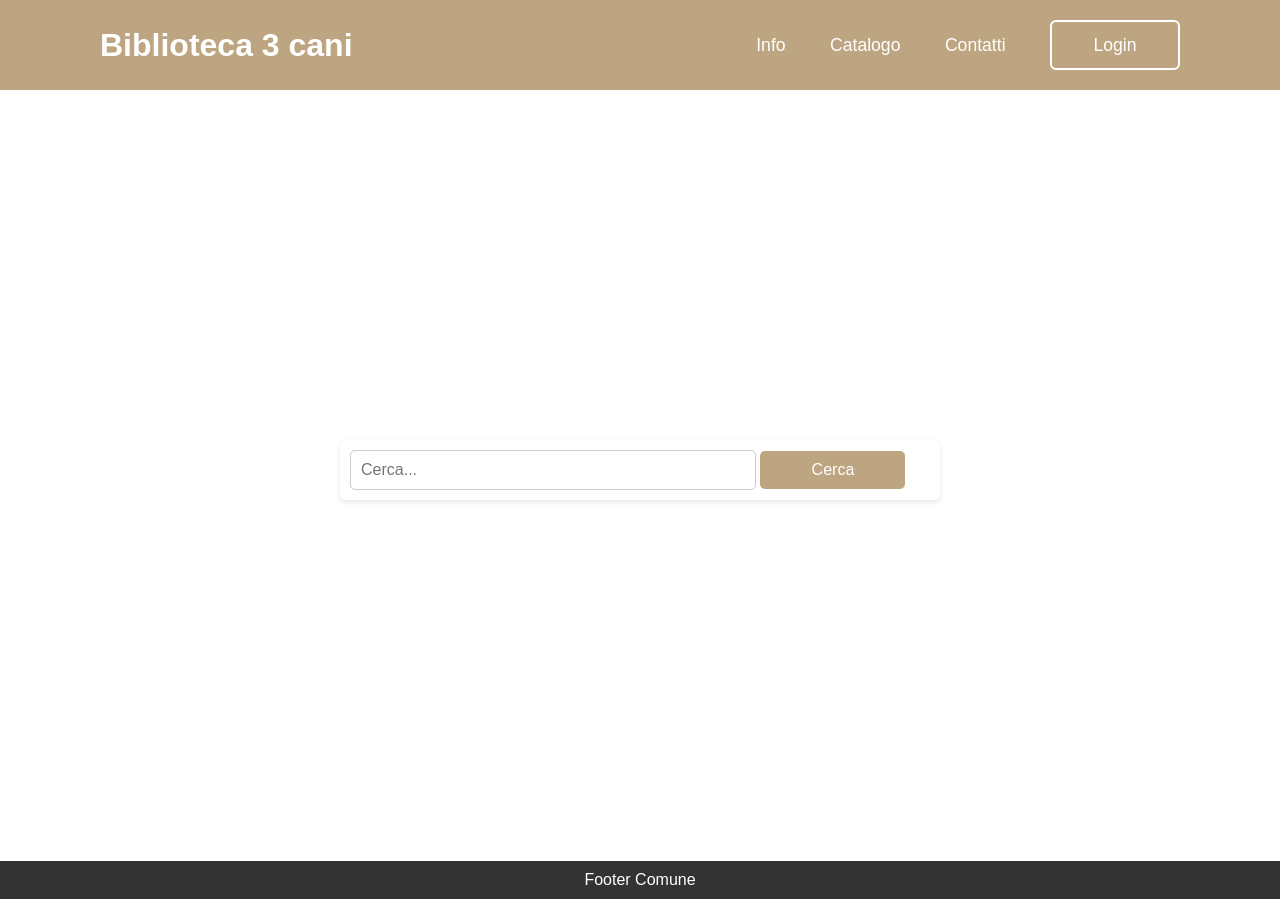
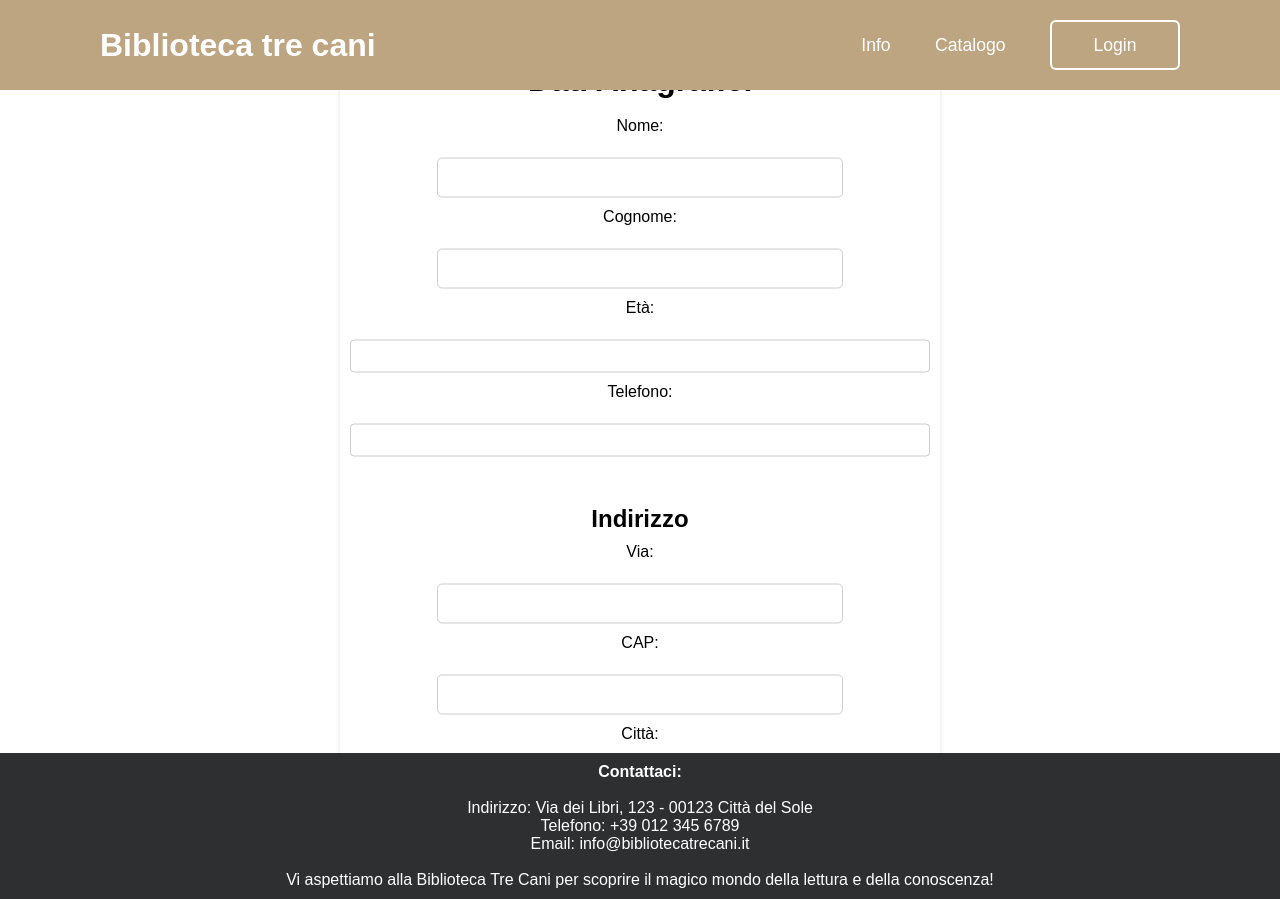
Before and after one commit to giuzepp/progetto-Bianco-Caramia-Rubino, a Flask app: page /home in a window 1280 px wide. Run offline with Flask 3, Linux system fonts and the light colour scheme.

Commit message:
inserimento della pagina di info, registrazione anagrafica ok

```diff
--- a/main.py
+++ b/main.py
@@ -32,9 +32,10 @@ def index():
 def catalogo():
     return render_template('catalogo.html')
 
-@app.route('/contatti')
-def contatti():
-    return render_template('contatti.html')
+
+@app.route('/info')
+def info():
+    return render_template('info.html')
 
 # Esegue il login
 @app.route('/executelogin', methods=('POST',))
@@ -66,12 +67,27 @@ def executelogin():
 @app.route('/logok', methods=['GET'])
 def logok():
     utente = session.get("CFU")
-    print(utente)
+    connection = sqlite3.connect('database.db')
+    connection.row_factory = sqlite3.Row
+    query = 'SELECT * FROM UTENTE WHERE CFU="' + utente + '"'
+    result = connection.execute(query).fetchall()
+
+    #presa dei dati dal database
+    for row in result:
+        nome = row['nome']
+        cognome = row['cognome']
+        eta = row['eta']
+        telefono = row['telefono']
+        via = row['via']
+        cap = row['cap']
+        citta = row['citta']
+
+    print("citta:", citta)
+    #print(utente)
     print(session.get("nome", None))
     if not session.get("nome"):
         return render_template('template.html')
-    return render_template('index.html', utente=utente)
-
+    return render_template('index.html', utente=utente, nome=nome, cognome=cognome, eta=eta, telefono=telefono, via=via, cap=cap, citta=citta)
 @app.route('/logout')
 def logout():
     session.clear()
@@ -90,5 +106,45 @@ def executesignup():
     connection.close()
     return redirect('/')
 
+@app.route('/registrazioneanagrafica', methods=('POST','GET'))
+def registrazioneanagrafica():
+    utente = session.get("CFU")
+    print("prova", utente)
+    #presi dal form
+    nome = request.form['nome']
+    cognome = request.form['cognome']
+    eta = request.form['eta']
+    telefono = request.form['telefono']
+    via = request.form['via']
+    cap = request.form['cap']
+    citta = request.form['citta']
+
+    #passaggio a lokok
+    session['nome'] = nome
+    session['cognome'] = cognome
+    session['eta'] = eta
+    session['telefono'] = telefono
+    session['via'] = via
+    session['cap'] = cap
+    session['citta'] = citta
+
+    connection = sqlite3.connect('database.db')
+    connection.row_factory = sqlite3.Row
+
+    # Verifica se il CFU esiste nella tabella
+    cfu_row = connection.execute('SELECT * FROM UTENTE WHERE CFU = ?', (utente,)).fetchone()
+
+    if cfu_row:
+        # Se il CFU esiste, esegui l'inserimento nella riga specifica
+        connection.execute('UPDATE UTENTE SET nome=?, cognome=?, eta=?, telefono=?, via=?, cap=?, citta=? WHERE CFU=?',
+                        (nome, cognome, eta, telefono, via, cap, citta, utente))
+        connection.commit()
+        connection.close()
+        return redirect(url_for('logok', nome=nome, cognome=cognome, eta=eta, telefono=telefono, via=via, cap=cap, citta=citta))
+    else:
+        # Se il CFU non esiste, gestisci l'errore o fai altro
+        connection.close()
+        return "CFU non trovato"
+
 if __name__ == "__main__":
     app.run(host='127.0.0.1', port=80)
--- a/static/style.css
+++ b/static/style.css
@@ -110,14 +110,13 @@ header{
 
 /* footer */
 footer {
+    background-color: #2e2f31;
+    color: white;
+    text-align: center;
+    padding: 10px;
     position: fixed;
     bottom: 0;
-    left: 0;
     width: 100%;
-    background-color: #333;
-    color: #fff;
-    padding: 10px 0;
-    text-align: center;
 }
 
 /* Stile per la barra di ricerca */
@@ -392,3 +391,115 @@ form button:hover {
 .login-register p a:hover{
     text-decoration: underline;
 }
+
+/* pagina anagrafica*********************************************************************************/
+.page-wrapper {
+    display: flex;
+    justify-content: center;
+    align-items: center;
+    min-height: 100vh;
+    background-size: cover;
+    background-position: center;
+}
+
+
+/* Stili per il contenitore principale */
+.container {
+    max-width: 800px;
+    padding: 20px;
+    margin: 20px;
+    background-color: #fff;
+    border-radius: 10px;
+    box-shadow: 0 0 10px rgba(0, 0, 0, 0.1);
+    text-align: center;
+    position: relative;
+}
+
+/* Stili per il form */
+.form-container {
+    margin-bottom: 20px;
+}
+
+.form-container label {
+    display: block;
+    margin-bottom: 5px;
+}
+
+.form-container input {
+    width: 100%;
+    padding: 8px;
+    margin-bottom: 10px;
+    border: 1px solid #ccc;
+    border-radius: 4px;
+    box-sizing: border-box;
+}
+
+.form-container input[type="submit"] {
+    background-color: #a57d45;
+    color: white;
+    padding: 10px 20px;
+    border: none;
+    border-radius: 4px;
+    cursor: pointer;
+}
+
+.form-container input[type="submit"]:hover {
+    background-color: white;
+    color: black;
+    border: 1px solid black;
+    transition: .5s;
+}
+
+/* Stili per la sezione dell'indirizzo */
+.address-section {
+    margin-top: 20px;
+}
+
+.address-section h2 {
+    margin-bottom: 10px;
+}
+
+.address-section input {
+    width: calc(100% - 70px);
+}
+
+/*container info*/
+/* Stili per la sezione di informazioni */
+.infocont {
+    max-width: 800px;
+    margin: 0 auto;
+    margin-right: 300px;
+    padding: 20px;
+    background-color: #BEA581;
+    border: 1px solid #ddd;
+    border-radius: 5px;
+}
+
+/* Stili per gli elementi h2 */
+.infocont h2 {
+    color: WHITE;
+    font-size: 24px;
+    margin-top: 20px;
+}
+
+/* Stili per il testo paragrafo */
+.infocont p {
+    font-size: 16px;
+    line-height: 1.5;
+}
+
+/* Stili per la lista non ordinata */
+.infocont ul {
+    list-style-type: none;
+    padding: 0;
+}
+
+/* Stili per gli elementi della lista */
+.infocont li {
+    margin-bottom: 5px;
+}
+
+/* Stili per il testo in grassetto */
+.bold-text {
+    font-weight: bold;
+}
--- a/templates/index.html
+++ b/templates/index.html
@@ -3,9 +3,39 @@
 {% block title %} Biblioteca: {{ utente }} {% endblock %}
 
 {% block content %}
-<!-- Barra di ricerca -->
-    <form action="/search" method="POST">
-        <input type="text" name="query" placeholder="Cerca...">
-        <button type="submit">Cerca</button>
-    </form>
+
+    <div class="page-wrapper">
+        <div class="container">
+
+            <div class="form-container">
+
+                <form action="/registrazioneanagrafica" method="POST">
+                    <h1>Dati Anagrafici</h1>
+                    <br>
+                    <label for="nome">Nome:</label><br>
+                    <input type="text" id="nome" name="nome" value="{{ nome }}" style="text-align: center;"required><br>
+                    <label for="cognome">Cognome:</label><br>
+                    <input type="text" id="cognome" name="cognome" value="{{ cognome }}" style="text-align: center;"required><br>
+                    <label for="eta">Età:</label><br>
+                    <input type="number" id="eta" name="eta" value="{{ eta }}" style="text-align: center;"required><br>
+                    <label for="telefono">Telefono:</label><br>
+                    <input type="tel" id="telefono" name="telefono" value="{{ telefono }}" style="text-align: center;"><br><br>
+
+                    <div class="address-section">
+                        <h2>Indirizzo</h2>
+                        <label for="via">Via:</label><br>
+                        <input type="text" id="via" name="via" value="{{ via }}" style="text-align: center;" required><br>
+                        <label for="cap">CAP:</label><br>
+                        <input type="text" id="cap" name="cap" value="{{ cap }}" style="text-align: center;" required><br>
+                        <label for="citta">Città:</label><br>
+                        <input type="text" id="citta" name="citta" value="{{ citta }}" style="text-align: center;" required><br><br>
+                    </div>
+
+                    <input type="submit" value="Registra">
+                </form>
+            </div>
+        </div>
+    </div>
+
+
 {% endblock %}
--- a/templates/template.html
+++ b/templates/template.html
@@ -12,14 +12,13 @@
 <body>
     <!-- menu -->
     <header>
-        <h2 class="logo">Biblioteca 3 cani</h2>
+        <h2 class="logo">Biblioteca tre cani</h2>
         <nav class="navigation">
             {% if session.connesso %}
-                <a href="/home">Home</a>
+                <a href="/logok">Home</a>
             {% endif %}
-            <a href="#">Info</a>
+            <a href="/info">Info</a>
             <a href="/catalogo">Catalogo</a>
-            <a href="/contatti">Contatti</a>
             {% if session.connesso %}
                 <button class="btnlogout-popup" onclick="location.href='/logout'">Logout</button>
             {% else %}
@@ -114,9 +113,16 @@
         {% endblock %}
     </main>
 
+    <br>
+    <!-- footer -->
     <footer>
-        <!-- Footer comune -->
-        <p>Footer Comune</p>
+        <p style="font-weight: bold;">Contattaci:</p>
+        <br>
+        <p>Indirizzo: Via dei Libri, 123 - 00123 Città del Sole<br>
+        Telefono: +39 012 345 6789<br>
+        Email: info@bibliotecatrecani.it</p>
+        <br>
+        <p>Vi aspettiamo alla Biblioteca Tre Cani per scoprire il magico mondo della lettura e della conoscenza!</p>
     </footer>
 
     <script src="{{ url_for('static', filename='script.js') }}"></script>
```
Also changed, not shown: templates/catalogo.html (+7 -2 lines), templates/contatti.html (deleted, +0 -53 lines), templates/info.html (added, +26 -0 lines), database.db, static/image.png (added), static/script.js (line endings or trailing spaces).
